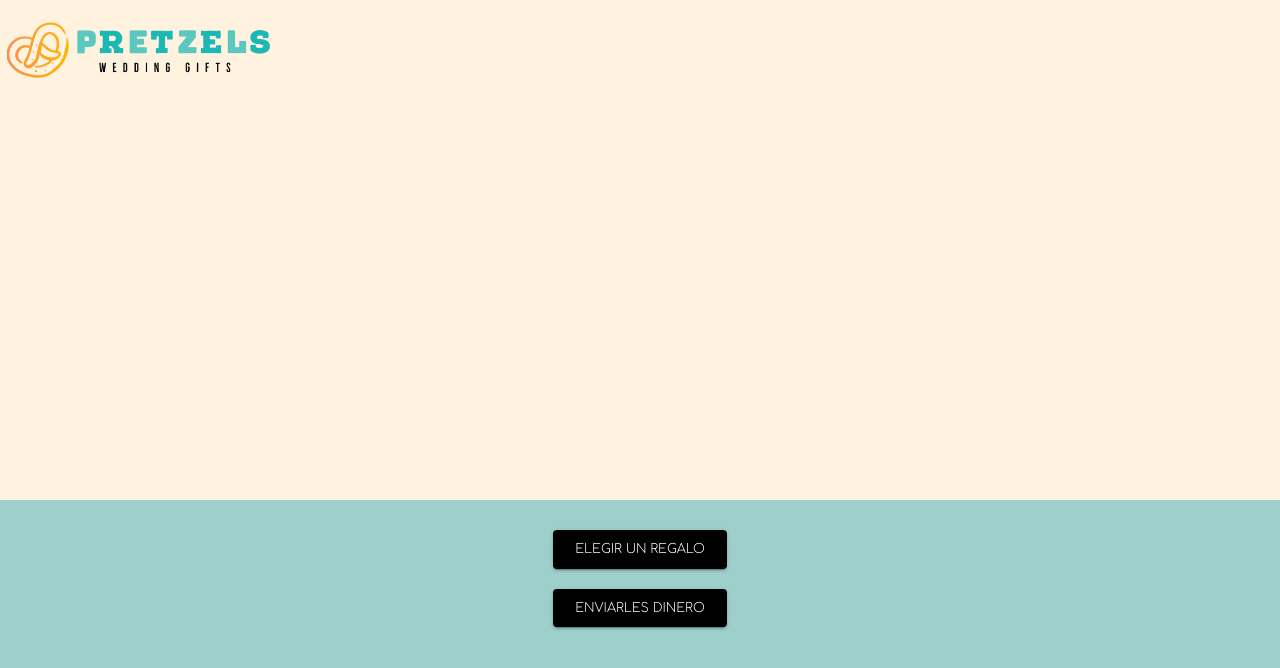
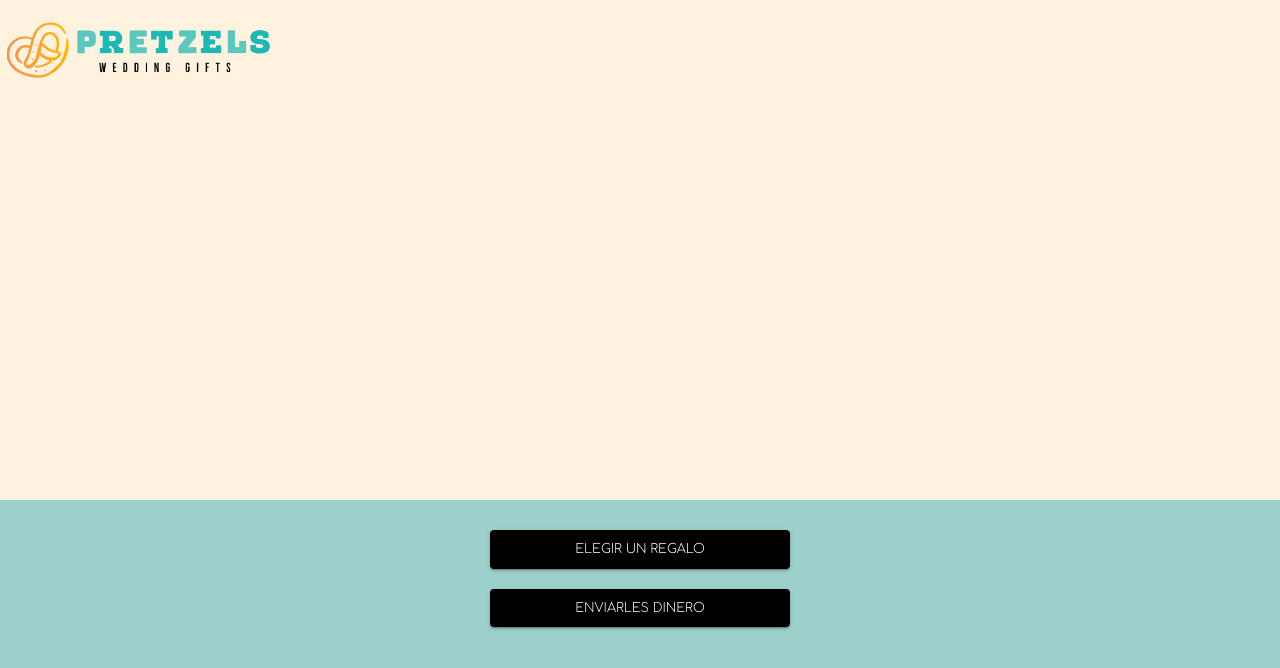
Before and after one commit to gremjua/wedding-registry, a React (Create React App) app: page /1 in a window 1280 px wide. Shown: the top 668 px of the page. Built offline with nearby package versions, Linux system fonts and the light colour scheme; no server answers; the database is empty.

Commit message:
add rsvp button

```diff
--- a/cypress.config.ts
+++ b/cypress.config.ts
@@ -27,6 +27,10 @@ export default defineConfig({
 						throw new Error('Invalid coupleSlug');
 					});
 				},
+
+				async fetchCoupleBySlugDB(coupleSlug: string) {
+					return fetchCoupleBySlugDB(coupleSlug);
+				},
 			});
 
 			// It's IMPORTANT to return the config object
--- a/src/components/common/ChooseGiftButton.tsx
+++ b/src/components/common/ChooseGiftButton.tsx
@@ -20,6 +20,7 @@ const ChooseGiftButton = ({
 			size='large'
 			color='primary'
 			data-cy='chooseGiftButton'
+			fullWidth
 		>
 			{message}
 		</Button>
--- a/src/context/CoupleContext.tsx
+++ b/src/context/CoupleContext.tsx
@@ -14,6 +14,7 @@ export type Couple = {
 	email: string;
 	bank: Bank;
 	mp: boolean; // TODO: contain MP credentials perhaps
+	rsvpUrl: string;
 };
 
 export type DBCouple = Couple & {
--- a/src/db/mocks.ts
+++ b/src/db/mocks.ts
@@ -50,6 +50,7 @@ const couple: DBCouple = {
 		name: 'Test Bank',
 	},
 	mp: true,
+	rsvpUrl: 'http://google.com',
 };
 
 const testDBTransaction: DBTransaction = {
--- a/src/pages/GiftCart.tsx
+++ b/src/pages/GiftCart.tsx
@@ -10,7 +10,14 @@ const GiftCart = (): JSX.Element => {
 
 	return (
 		<Container>
-			<Box my='20px'>
+			<Box
+				my='20px'
+				display='flex'
+				flexDirection='column'
+				alignItems='center'
+				justifyContent='center'
+				width='100%'
+			>
 				{giftCart.length ? (
 					<CartItemList items={giftCart} />
 				) : (
@@ -20,6 +27,8 @@ const GiftCart = (): JSX.Element => {
 						alignItems='center'
 						justifyContent='center'
 						height='80vh'
+						width='100%'
+						maxWidth='300px'
 					>
 						<Typography gutterBottom variant='body1' align='center'>
 							El carrito esta vacío
--- a/src/pages/Main.tsx
+++ b/src/pages/Main.tsx
@@ -4,16 +4,39 @@ import { Link as RouterLink } from 'react-router-dom';
 import ChooseGiftButton from 'components/common/ChooseGiftButton';
 import { CoupleContext } from 'context/CoupleContext';
 
+const renderRsvpButton = (rsvpUrl: string): JSX.Element => (
+	<Box my='10px' width='100%' maxWidth='300px'>
+		<Button
+			href={rsvpUrl}
+			target='_blank'
+			variant='contained'
+			size='large'
+			color='primary'
+			data-cy='rsvpButton'
+			fullWidth
+		>
+			RSVP
+		</Button>
+	</Box>
+);
+
 const Main = (): JSX.Element => {
 	const { getCouple } = useContext(CoupleContext);
-	const { slug } = getCouple() || {};
+	const { slug, rsvpUrl } = getCouple() || {};
 	return (
 		<Container>
-			<Box my='20px' display='flex' flexDirection='column' alignItems='center'>
-				<Box my='10px'>
+			<Box
+				my='20px'
+				display='flex'
+				flexDirection='column'
+				alignItems='center'
+				justifyContent='center'
+				width='100%'
+			>
+				<Box my='10px' width='100%' maxWidth='300px'>
 					<ChooseGiftButton />
 				</Box>
-				<Box my='10px'>
+				<Box my='10px' width='100%' maxWidth='300px'>
 					<Button
 						component={RouterLink}
 						to={`/${slug}/giftTagging/money`}
@@ -21,10 +44,12 @@ const Main = (): JSX.Element => {
 						size='large'
 						color='primary'
 						data-cy='sendMoneyButton'
+						fullWidth
 					>
 						Enviarles dinero
 					</Button>
 				</Box>
+				{rsvpUrl && renderRsvpButton(rsvpUrl)}
 			</Box>
 		</Container>
 	);
```
Also changed, not shown: 1 other file (tests, documents, lock files or other folders).
